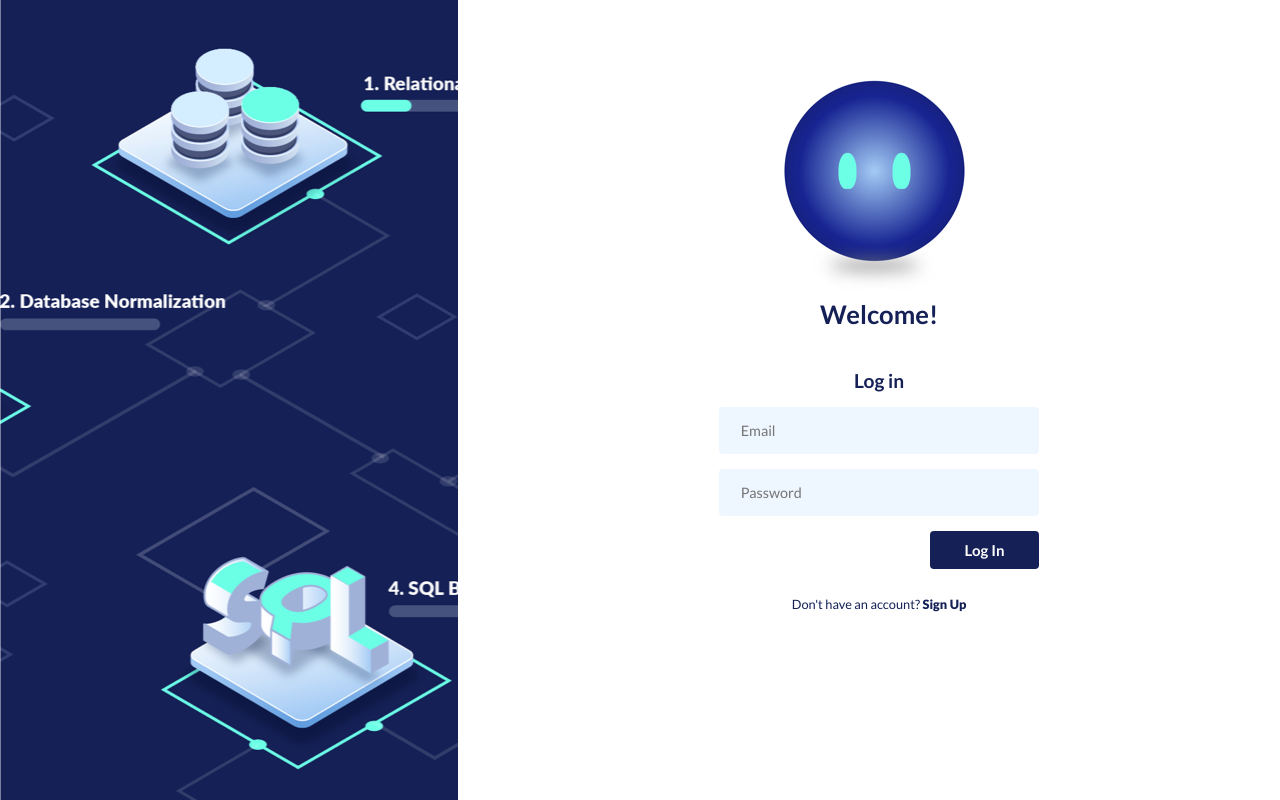
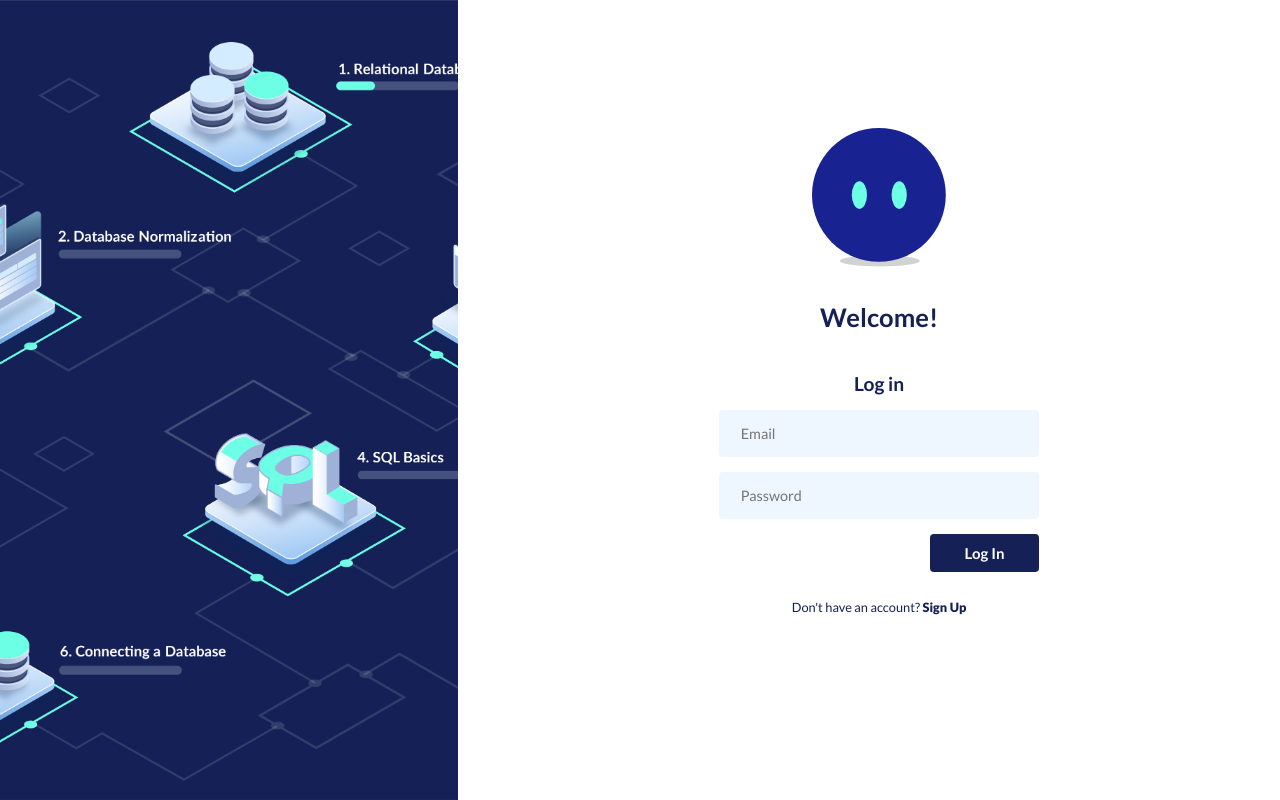
Before and after one commit to dsmtan/wd_elearning, a PHP site: page /login.php in a window 1280 px wide. Run offline with PHP 8.4, Linux system fonts and the light colour scheme; some libraries are stand-ins or nearby versions.

Commit message:
fixed login illustations (#34)
Co-authored-by: Magdalena Tuła <magdalenatula@MacBook-Pro-Magdalena.local>

```diff
--- a/css/_login.scss
+++ b/css/_login.scss
@@ -10,6 +10,7 @@
 .leftdiv--login,
 .leftdiv--signup {
   background-image: url("../assets/path_background.png");
+  background-size: cover;
   height: 100%;
 }
 .rightdiv--login,
@@ -30,8 +31,9 @@
     }
   }
 
-  img {
-    margin-top: 60px;
+  #i_logo {
+    margin-top: 40%;
+    margin-bottom: 10%;
   }
 }
 
--- a/css/style.css
+++ b/css/style.css
@@ -1275,6 +1275,7 @@ svg rect {
 .leftdiv--login,
 .leftdiv--signup {
   background-image: url("../assets/path_background.png");
+  background-size: cover;
   height: 100%;
 }
 
@@ -1300,9 +1301,10 @@ svg rect {
   font-weight: 900;
 }
 
-.rightdiv--login img,
-.rightdiv--signup img {
-  margin-top: 60px;
+.rightdiv--login #i_logo,
+.rightdiv--signup #i_logo {
+  margin-top: 40%;
+  margin-bottom: 10%;
 }
 
 #formLoginUser,
--- /dev/null
+++ b/js/login.js
@@ -0,0 +1,29 @@
+window.addEventListener("DOMContentLoaded", init);
+
+
+function init() {
+    fetch("assets/login_robot.svg")
+        .then((response) => response.text())
+        .then((svgdata) => {
+            document
+                .querySelector("#i_logo")
+                .insertAdjacentHTML("afterbegin", svgdata);
+            blinkRobot();
+        });
+}
+
+function blinkRobot() {
+    let tlBlink = new TimelineMax({ repeat: -1, repeatDelay: 3 });
+    tlBlink.add("close");
+
+    tlBlink.fromTo('#eyes', 0.1,
+        { scaleY: 1, transformOrigin: "center", },
+        { scaleY: 0 }, "close");
+
+    tlBlink.add("open");
+
+    tlBlink.fromTo('#eyes', 0.1,
+        { scaleY: 0, transformOrigin: "center", },
+        { scaleY: 1, }, "open");
+    return tlBlink;
+}
--- a/login.php
+++ b/login.php
@@ -36,7 +36,8 @@ if (isset($_SESSION['userID'])) {
         <div class="leftdiv--login"></div>
         <div class="rightdiv--login">
 
-            <img src="assets/logo_start.jpg" alt="logo">
+            <!-- <img src="assets/logo_start.jpg" alt="logo"> -->
+            <div id="i_logo"></div>
             <h1>Welcome!</h1>
 
             <form id="formLoginUser" action="api/api-login.php" method="POST">
@@ -51,7 +52,8 @@ if (isset($_SESSION['userID'])) {
 
             <p class="p--login">Don't have an account? <a href="signup.php">Sign Up</a></p>
 
-
+            <script src="https://cdnjs.cloudflare.com/ajax/libs/gsap/3.2.6/gsap.min.js"></script>
+            <script src="js/login.js"></script>
         </div>
 </body>
 
--- a/signup.php
+++ b/signup.php
@@ -32,7 +32,7 @@ if (isset($_SESSION['errorMessage'])) {
         <div class="leftdiv--signup"></div>
         <div class="rightdiv--signup">
 
-            <img src="assets/logo_start.jpg" alt="logo">
+            <div id="i_logo"></div>
             <h1>Welcome!</h1>
 
             <form id="formSignupUser" action="api/api-signup.php" method="POST">
@@ -52,6 +52,9 @@ if (isset($_SESSION['errorMessage'])) {
 
         </div>
 
+        <script src="https://cdnjs.cloudflare.com/ajax/libs/gsap/3.2.6/gsap.min.js"></script>
+        <script src="js/login.js"></script>
+
 </body>
 
 </html>
```
Also changed, not shown: assets/login_robot.svg (added), assets/path_background.png, assets/path_background.svg (added), 1 other file.
